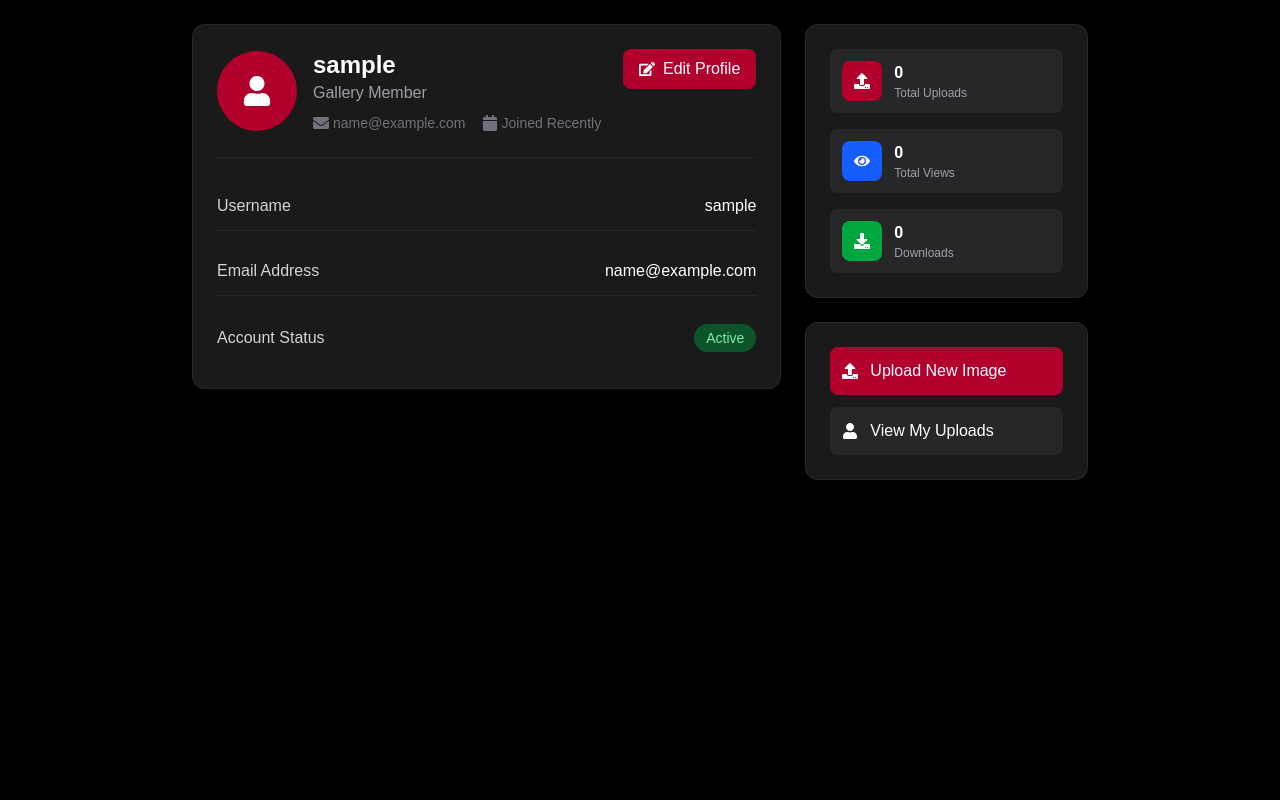
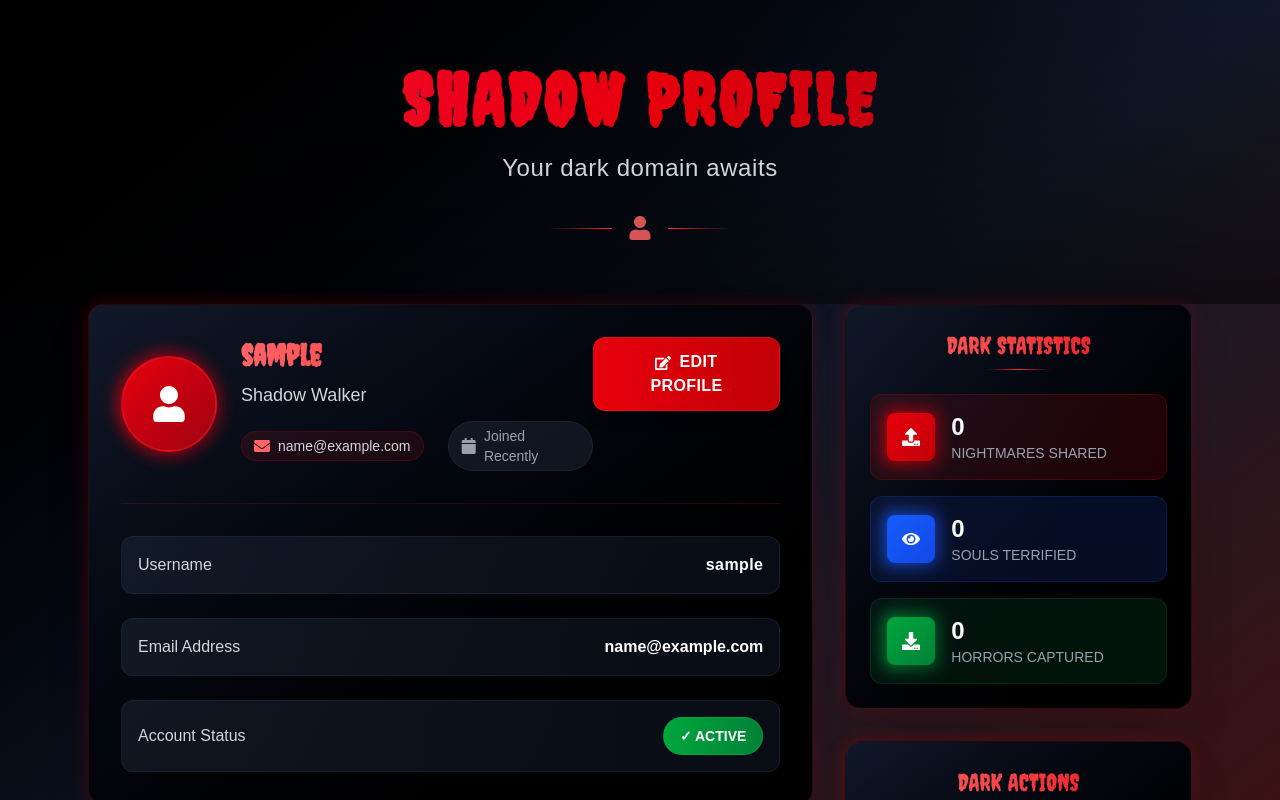
Before and after one commit to mdcartel/creepygallery, a Next.js app: page /profile in a window 1280 px wide. Shown: the top 800 px of the page. Built offline with nearby package versions, Linux system fonts and the light colour scheme; sample sign-in values are in the browser's storage.

Commit message:
changes still

```diff
--- a/app/profile/page.tsx
+++ b/app/profile/page.tsx
@@ -34,28 +34,55 @@ export default function ProfilePage() {
   return (
     <ProtectedRoute>
       <MainContent>
-        <div className="bg-black text-[#F8F8FF] min-h-screen p-6">
-          <div className="max-w-4xl mx-auto">
-            <div className="grid grid-cols-1 lg:grid-cols-3 gap-6">
+        <div className="min-h-screen bg-gradient-to-br from-black via-gray-900 to-red-950 text-[#F8F8FF]">
+          {/* Atmospheric Header */}
+          <div className="relative overflow-hidden">
+            <div className="absolute inset-0 bg-gradient-to-b from-transparent to-black/50"></div>
+            <div className="relative z-10 text-center py-16 px-4">
+              <h1 className="font-creepy text-5xl md:text-7xl font-bold text-transparent bg-clip-text bg-gradient-to-r from-red-500 via-red-600 to-red-800 mb-4 tracking-wider">
+                SHADOW PROFILE
+              </h1>
+              <p className="text-xl md:text-2xl text-gray-300 mb-8 font-light tracking-wide">
+                Your dark domain awaits
+              </p>
+              <div className="flex justify-center items-center gap-4 text-red-400">
+                <div className="w-16 h-px bg-gradient-to-r from-transparent to-red-500"></div>
+                <FaUser className="text-2xl animate-pulse" />
+                <div className="w-16 h-px bg-gradient-to-l from-transparent to-red-500"></div>
+              </div>
+            </div>
+          </div>
+
+          <div className="max-w-6xl mx-auto px-6 pb-16">
+            <div className="grid grid-cols-1 lg:grid-cols-3 gap-8">
               {/* Profile Info */}
               <div className="lg:col-span-2">
-                <div className="bg-[#1A1A1A] border border-zinc-800 rounded-xl p-6">
-                  <div className="flex items-start justify-between mb-6">
-                    <div className="flex items-center gap-4">
-                      <div className="w-20 h-20 bg-[#B2002D] rounded-full flex items-center justify-center">
-                        <FaUser className="text-3xl text-white" />
+                <div className="group relative">
+                  {/* Glowing border effect */}
+                  <div className="absolute -inset-0.5 bg-gradient-to-r from-red-600 to-red-800 rounded-2xl blur opacity-20 group-hover:opacity-40 transition duration-500"></div>
+
+                  <div className="relative bg-gradient-to-br from-gray-900 to-black border border-red-900/30 rounded-2xl p-8 shadow-2xl">
+                    <div className="flex items-start justify-between mb-8">
+                      <div className="flex items-center gap-6">
+                        <div className="relative">
+                          <div className="absolute -inset-1 bg-gradient-to-r from-red-600 to-red-800 rounded-full blur opacity-75"></div>
+                          <div className="relative w-24 h-24 bg-gradient-to-br from-red-600 to-red-800 rounded-full flex items-center justify-center border-2 border-red-500/30">
+                            <FaUser className="text-4xl text-white" />
+                          </div>
                         </div>
                         <div>
-                        <h2 className="text-2xl font-bold text-white">{user?.username}</h2>
-                        <p className="text-zinc-400 mb-2">Gallery Member</p>
-                        <div className="flex items-center gap-4 text-sm text-zinc-500">
-                          <div className="flex items-center gap-1">
-                            <FaEnvelope className="w-4 h-4" />
-                            <span>{user?.email}</span>
+                          <h2 className="font-creepy text-3xl font-bold text-transparent bg-clip-text bg-gradient-to-r from-red-400 to-red-600 mb-2">
+                            {user?.username}
+                          </h2>
+                          <p className="text-gray-300 mb-3 text-lg font-medium">Shadow Walker</p>
+                          <div className="flex items-center gap-6 text-sm text-gray-400">
+                            <div className="flex items-center gap-2 bg-red-900/20 px-3 py-1 rounded-full border border-red-800/30">
+                              <FaEnvelope className="w-4 h-4 text-red-400" />
+                              <span className="text-gray-300">{user?.email}</span>
                             </div>
                             <ClientOnly>
-                            <div className="flex items-center gap-1">
-                              <FaCalendar className="w-4 h-4" />
+                              <div className="flex items-center gap-2 bg-gray-800/50 px-3 py-1 rounded-full border border-gray-700/30">
+                                <FaCalendar className="w-4 h-4 text-gray-400" />
                                 <span>
                                   Joined {user?.createdAt ? new Date(user.createdAt).toLocaleDateString() : 'Recently'}
                                 </span>
@@ -64,26 +91,29 @@ export default function ProfilePage() {
                           </div>
                         </div>
                       </div>
-                    <button className="flex items-center gap-2 px-4 py-2 bg-[#B2002D] hover:bg-[#8B0000] text-white rounded-lg transition-colors">
-                      <FaEdit className="w-4 h-4" />
-                      Edit Profile
+                      <button className="group relative bg-gradient-to-r from-red-600 to-red-700 hover:from-red-700 hover:to-red-800 text-white px-6 py-3 rounded-xl font-bold transition-all duration-300 shadow-lg hover:shadow-red-900/50 border border-red-500/30">
+                        <FaEdit className="w-4 h-4 inline mr-2 group-hover:animate-pulse" />
+                        <span className="tracking-wide">EDIT PROFILE</span>
                       </button>
                     </div>
 
                     {/* Account Details */}
-                  <div className="border-t border-zinc-800 pt-6">
-                    <div className="space-y-4">
-                      <div className="flex justify-between items-center py-3 border-b border-zinc-800">
-                        <span className="text-zinc-300">Username</span>
-                        <span className="text-white font-medium">{user?.username}</span>
+                    <div className="border-t border-red-900/30 pt-8">
+                      <div className="space-y-6">
+                        <div className="flex justify-between items-center py-4 px-4 bg-gradient-to-r from-gray-800/50 to-gray-900/50 rounded-xl border border-gray-700/30">
+                          <span className="text-gray-300 font-medium">Username</span>
+                          <span className="text-white font-bold tracking-wide">{user?.username}</span>
                         </div>
-                      <div className="flex justify-between items-center py-3 border-b border-zinc-800">
-                        <span className="text-zinc-300">Email Address</span>
-                        <span className="text-white font-medium">{user?.email}</span>
+                        <div className="flex justify-between items-center py-4 px-4 bg-gradient-to-r from-gray-800/50 to-gray-900/50 rounded-xl border border-gray-700/30">
+                          <span className="text-gray-300 font-medium">Email Address</span>
+                          <span className="text-white font-bold">{user?.email}</span>
                         </div>
-                      <div className="flex justify-between items-center py-3">
-                        <span className="text-zinc-300">Account Status</span>
-                        <span className="px-3 py-1 bg-green-900 text-green-300 rounded-full text-sm">Active</span>
+                        <div className="flex justify-between items-center py-4 px-4 bg-gradient-to-r from-gray-800/50 to-gray-900/50 rounded-xl border border-gray-700/30">
+                          <span className="text-gray-300 font-medium">Account Status</span>
+                          <span className="px-4 py-2 bg-gradient-to-r from-green-600 to-green-700 text-white rounded-full text-sm font-bold border border-green-500/30">
+                            ✓ ACTIVE
+                          </span>
+                        </div>
                       </div>
                     </div>
                   </div>
@@ -91,42 +121,62 @@ export default function ProfilePage() {
               </div>
 
               {/* Stats Sidebar */}
-              <div className="space-y-6">
+              <div className="space-y-8">
                 {/* Quick Stats */}
-                <div className="bg-[#1A1A1A] border border-zinc-800 rounded-xl p-6">
+                <div className="group relative">
+                  <div className="absolute -inset-0.5 bg-gradient-to-r from-red-600 to-red-800 rounded-2xl blur opacity-20 group-hover:opacity-40 transition duration-500"></div>
+
+                  <div className="relative bg-gradient-to-br from-gray-900 to-black border border-red-900/30 rounded-2xl p-6 shadow-2xl">
+                    <div className="text-center mb-6">
+                      <h3 className="font-creepy text-2xl text-transparent bg-clip-text bg-gradient-to-r from-red-400 to-red-600 mb-2">
+                        DARK STATISTICS
+                      </h3>
+                      <div className="w-16 h-px bg-gradient-to-r from-transparent via-red-500 to-transparent mx-auto"></div>
+                    </div>
+
                     <div className="space-y-4">
-                    <div className="flex items-center justify-between p-3 bg-zinc-800 rounded-lg">
-                      <div className="flex items-center gap-3">
-                        <div className="w-10 h-10 bg-[#B2002D] rounded-lg flex items-center justify-center">
-                          <FaUpload className="text-white" />
+                      <div className="group relative bg-gradient-to-r from-red-900/20 to-red-800/20 p-4 rounded-xl border border-red-800/30 hover:border-red-600/50 transition-all duration-300">
+                        <div className="flex items-center gap-4">
+                          <div className="relative">
+                            <div className="absolute -inset-1 bg-gradient-to-r from-red-600 to-red-800 rounded-lg blur opacity-75"></div>
+                            <div className="relative w-12 h-12 bg-gradient-to-br from-red-600 to-red-700 rounded-lg flex items-center justify-center">
+                              <FaUpload className="text-white text-lg" />
+                            </div>
                           </div>
                           <div>
-                          <div className="text-white font-semibold">{stats.totalUploads}</div>
-                          <div className="text-xs text-zinc-400">Total Uploads</div>
+                            <div className="text-2xl font-bold text-white">{stats.totalUploads}</div>
+                            <div className="text-sm text-gray-400 font-medium">NIGHTMARES SHARED</div>
                           </div>
                         </div>
                       </div>
 
-                    <div className="flex items-center justify-between p-3 bg-zinc-800 rounded-lg">
-                      <div className="flex items-center gap-3">
-                        <div className="w-10 h-10 bg-blue-600 rounded-lg flex items-center justify-center">
-                          <FaEye className="text-white" />
+                      <div className="group relative bg-gradient-to-r from-blue-900/20 to-blue-800/20 p-4 rounded-xl border border-blue-800/30 hover:border-blue-600/50 transition-all duration-300">
+                        <div className="flex items-center gap-4">
+                          <div className="relative">
+                            <div className="absolute -inset-1 bg-gradient-to-r from-blue-600 to-blue-800 rounded-lg blur opacity-75"></div>
+                            <div className="relative w-12 h-12 bg-gradient-to-br from-blue-600 to-blue-700 rounded-lg flex items-center justify-center">
+                              <FaEye className="text-white text-lg" />
+                            </div>
                           </div>
                           <div>
-                          <div className="text-white font-semibold">{stats.totalViews}</div>
-                          <div className="text-xs text-zinc-400">Total Views</div>
+                            <div className="text-2xl font-bold text-white">{stats.totalViews}</div>
+                            <div className="text-sm text-gray-400 font-medium">SOULS TERRIFIED</div>
                           </div>
                         </div>
                       </div>
 
-                    <div className="flex items-center justify-between p-3 bg-zinc-800 rounded-lg">
-                      <div className="flex items-center gap-3">
-                        <div className="w-10 h-10 bg-green-600 rounded-lg flex items-center justify-center">
-                          <FaDownload className="text-white" />
+                      <div className="group relative bg-gradient-to-r from-green-900/20 to-green-800/20 p-4 rounded-xl border border-green-800/30 hover:border-green-600/50 transition-all duration-300">
+                        <div className="flex items-center gap-4">
+                          <div className="relative">
+                            <div className="absolute -inset-1 bg-gradient-to-r from-green-600 to-green-800 rounded-lg blur opacity-75"></div>
+                            <div className="relative w-12 h-12 bg-gradient-to-br from-green-600 to-green-700 rounded-lg flex items-center justify-center">
+                              <FaDownload className="text-white text-lg" />
+                            </div>
                           </div>
                           <div>
-                          <div className="text-white font-semibold">{stats.totalDownloads}</div>
-                          <div className="text-xs text-zinc-400">Downloads</div>
+                            <div className="text-2xl font-bold text-white">{stats.totalDownloads}</div>
+                            <div className="text-sm text-gray-400 font-medium">HORRORS CAPTURED</div>
+                          </div>
                         </div>
                       </div>
                     </div>
@@ -134,16 +184,32 @@ export default function ProfilePage() {
                 </div>
 
                 {/* Quick Actions */}
-                <div className="bg-[#1A1A1A] border border-zinc-800 rounded-xl p-6">
-                  <div className="space-y-3">
-                    <button className="w-full flex items-center gap-3 p-3 bg-[#B2002D] hover:bg-[#8B0000] text-white rounded-lg transition-colors">
-                      <FaUpload />
-                      <span>Upload New Image</span>
+                <div className="group relative">
+                  <div className="absolute -inset-0.5 bg-gradient-to-r from-red-600 to-red-800 rounded-2xl blur opacity-20 group-hover:opacity-40 transition duration-500"></div>
+
+                  <div className="relative bg-gradient-to-br from-gray-900 to-black border border-red-900/30 rounded-2xl p-6 shadow-2xl">
+                    <div className="text-center mb-6">
+                      <h3 className="font-creepy text-2xl text-transparent bg-clip-text bg-gradient-to-r from-red-400 to-red-600 mb-2">
+                        DARK ACTIONS
+                      </h3>
+                      <div className="w-16 h-px bg-gradient-to-r from-transparent via-red-500 to-transparent mx-auto"></div>
+                    </div>
+
+                    <div className="space-y-4">
+                      <button className="group w-full relative bg-gradient-to-r from-red-600 to-red-700 hover:from-red-700 hover:to-red-800 text-white p-4 rounded-xl font-bold transition-all duration-300 shadow-lg hover:shadow-red-900/50 border border-red-500/30">
+                        <div className="flex items-center justify-center gap-3">
+                          <FaUpload className="text-lg group-hover:animate-bounce" />
+                          <span className="tracking-wide">SUMMON NEW NIGHTMARE</span>
+                        </div>
                       </button>
-                    <button className="w-full flex items-center gap-3 p-3 bg-zinc-800 hover:bg-zinc-700 text-white rounded-lg transition-colors">
-                      <FaUser />
-                      <span>View My Uploads</span>
+
+                      <button className="group w-full relative bg-gradient-to-r from-gray-700 to-gray-800 hover:from-gray-600 hover:to-gray-700 text-white p-4 rounded-xl font-bold transition-all duration-300 shadow-lg hover:shadow-gray-900/50 border border-gray-600/30">
+                        <div className="flex items-center justify-center gap-3">
+                          <FaUser className="text-lg group-hover:animate-pulse" />
+                          <span className="tracking-wide">VIEW MY HORRORS</span>
+                        </div>
                       </button>
+                    </div>
                   </div>
                 </div>
               </div>
```
Lines whose indentation alone changed are shown as unchanged.
